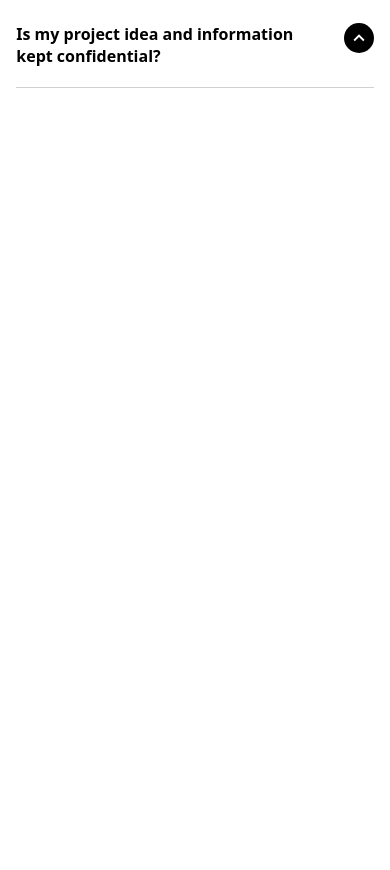
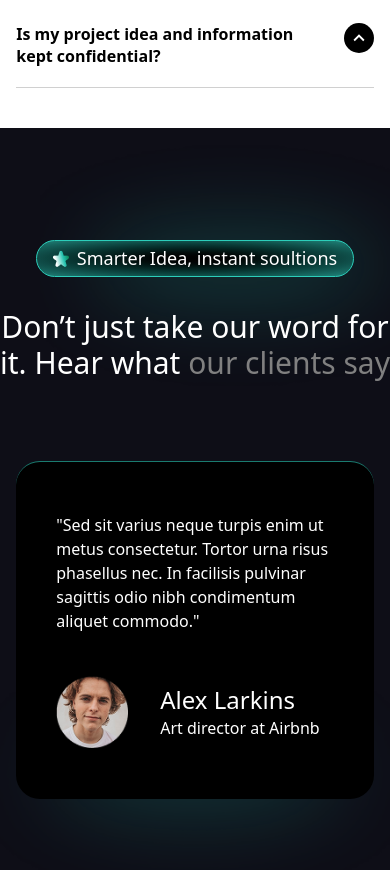
Before and after one commit to rashikdev/SoftwareChamber-UI-Task, a Next.js app: page / in a window 390 px wide. Shown: the part 8800-9670 px from the top of the page. Before the commit the page ends 8928 px from the top, so only its background shows below. Built offline with nearby package versions, Linux system fonts and the light colour scheme.

Commit message:
add Review section and make it responsive

```diff
--- a/src/app/page.js
+++ b/src/app/page.js
@@ -1,4 +1,5 @@
 import Banner from "@/components/Banner";
+import CustomerReviewSection from "@/components/CustomerReviewSection";
 import DevProcess from "@/components/DevProcess";
 import FAQSection from "@/components/FAQSection";
 import FeaturesSection from "@/components/FeaturesSection";
@@ -22,6 +23,7 @@ export default function Home() {
         <FeaturesSection></FeaturesSection>
         <PertnerCompany></PertnerCompany>
         <FAQSection></FAQSection>
+        <CustomerReviewSection></CustomerReviewSection>
       </main>
     </div>
   );
--- /dev/null
+++ b/src/components/CustomerReviewSection.jsx
@@ -0,0 +1,55 @@
+import SmarterIdia from "@/shared/SmarterIdia";
+import Image from "next/image";
+import React from "react";
+
+const CustomerReviewSection = () => {
+  return (
+    <section className="bg-[#0E0E17] relative text-white py-28 z-30 overflow-hidden">
+      <div className="space-y-8">
+        <SmarterIdia></SmarterIdia>
+        <h4 className="text-3xl md:text-5xl text-center">
+          Don’t just take our word for it. Hear{" "}
+          <br className="hidden md:block" /> what{" "}
+          <span className="text-[#808080]">our clients say </span>
+        </h4>
+      </div>
+      <div className="md:w-10/12 w-11/12 mx-auto rounded-3xl bg-black h-[40vh] flex flex-col border-t-[1.78px] border-[#2CCEBA]/60 justify-evenly p-10 gap-8 mt-20">
+        <blockquote className="md:text-4xl">
+          &quot;Sed sit varius neque turpis enim ut metus consectetur. Tortor
+          urna risus phasellus nec. In facilisis pulvinar sagittis odio nibh
+          condimentum aliquet commodo.&quot;
+        </blockquote>
+        <div className="flex items-center justify-between">
+          <div className="flex items-center gap-8">
+            <img src="/assets/customer.png" alt="" className="w-18" />
+            <div>
+              <h4 className="text-2xl">Alex Larkins</h4>
+              <p>Art director at Airbnb</p>
+            </div>
+          </div>
+          <img
+            src="/assets/logo 2.png"
+            alt=""
+            className="w-40 hidden md:block"
+          />
+        </div>
+      </div>
+      <Image
+        src="/assets/pertnersImg/BannerGlow1.png"
+        alt=""
+        width={600}
+        height={600}
+        className="absolute top-0 left-10 -z-10"
+      />
+      <Image
+        src="/assets/pertnersImg/BannerGlow1.png"
+        alt=""
+        width={400}
+        height={400}
+        className="absolute bottom-0 right-0 -z-10"
+      />
+    </section>
+  );
+};
+
+export default CustomerReviewSection;
```
Also changed, not shown: public/assets/customer.png (added), public/assets/logo 2.png (added).
